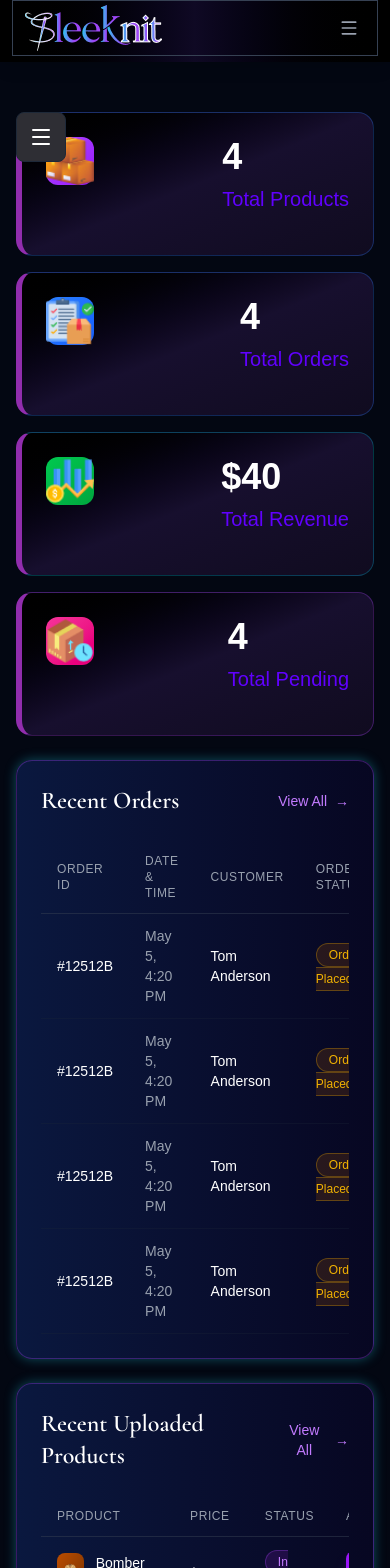
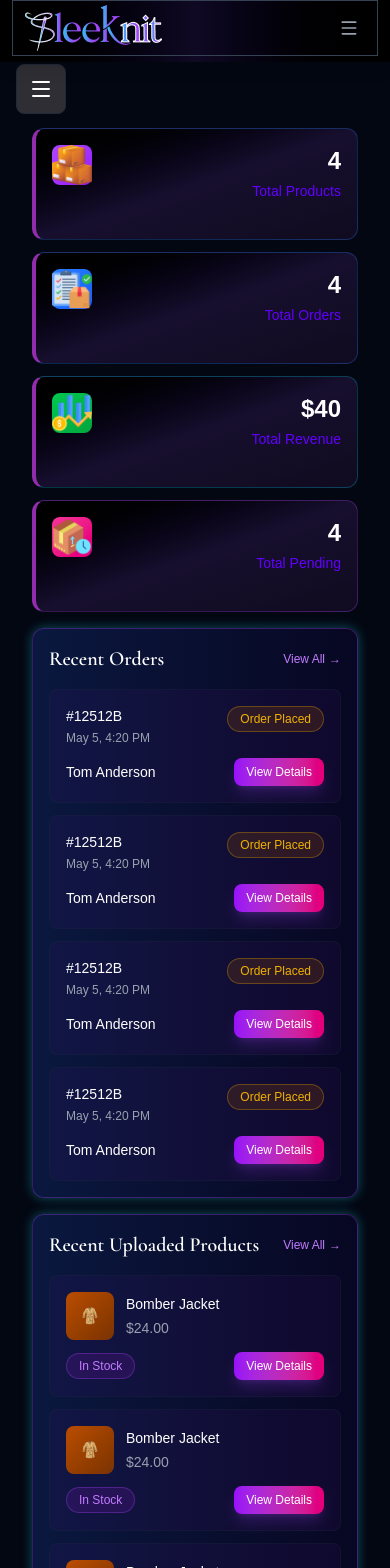
Before and after one commit to abusayedwd/gitgotech-E-commerce-website, a Next.js app: page /vendor-dashboard in a window 390 px wide. Shown: the top 1568 px of the page. Built offline with nearby package versions, Linux system fonts and the light colour scheme.

Commit message:
user page response

```diff
--- a/src/app/vendor-dashboard/layout.tsx
+++ b/src/app/vendor-dashboard/layout.tsx
@@ -32,7 +32,7 @@ export default function VendorDashboardLayout({
           {/* Mobile Menu Button */}
           <button
             onClick={() => setIsMobileMenuOpen(!isMobileMenuOpen)}
-            className="lg:hidden fixed top-28 left-4 z-50 p-3 bg-[#2E2E34] rounded-lg border border-gray-800 hover:bg-gray-800 transition-colors"
+            className="lg:hidden fixed top-16 left-4 z-50 p-3 bg-[#2E2E34] rounded-lg border border-gray-800 hover:bg-gray-800 transition-colors"
           >
             {isMobileMenuOpen ? <X size={24} /> : <Menu size={24} />}
           </button>
--- a/src/components/vendors/Myproduct.tsx
+++ b/src/components/vendors/Myproduct.tsx
@@ -98,24 +98,24 @@ export default function MyProducts() {
   };
 
   return (
-    <div className="bg-gradient-to-br from-gray-900 via-purple-900/10 to-gray-900 border-purple-600/40 shadow-[0_0_12px_rgba(34,211,238,0.35)] border rounded-2xl p-8">
-      <div className="mb-6">
-        <div className="flex justify-between items-center mb-6">
-          <h2 className="text-2xl font-bold text-white">Products</h2>
+    <div className="bg-gradient-to-br from-gray-900 via-purple-900/10 to-gray-900 border-purple-600/40 shadow-[0_0_12px_rgba(34,211,238,0.35)] border rounded-xl md:rounded-2xl p-4 md:p-8">
+      <div className="mb-4 md:mb-6">
+        <div className="flex flex-col sm:flex-row justify-between items-start sm:items-center gap-4 mb-4 md:mb-6">
+          <h2 className="text-xl md:text-2xl font-bold text-white">Products</h2>
           <button
             onClick={handleAddProduct}
-            className="px-6 py-2.5 bg-gradient-to-r from-purple-600 to-pink-600 hover:from-purple-700 hover:to-pink-700 rounded-lg font-medium transition-all shadow-lg shadow-purple-500/20 flex items-center gap-2"
+            className="w-full sm:w-auto px-4 md:px-6 py-2 md:py-2.5 bg-gradient-to-r from-purple-600 to-pink-600 hover:from-purple-700 hover:to-pink-700 rounded-lg font-medium transition-all shadow-lg shadow-purple-500/20 flex items-center justify-center gap-2 text-sm md:text-base"
           >
             <span className="text-xl">+</span> Add Product
           </button>
         </div>
 
         {/* Filter and Search */}
-        <div className="flex gap-4 mb-6">
+        <div className="flex flex-col sm:flex-row gap-3 md:gap-4 mb-4 md:mb-6">
           <select
             value={filterType}
             onChange={(e) => setFilterType(e.target.value)}
-            className="px-4 py-2 bg-gray-800/50 border border-cyan-500/50 rounded-lg focus:outline-none focus:border-cyan-500 transition-colors text-sm text-white backdrop-blur-sm"
+            className="w-full sm:w-auto px-4 py-2 bg-gray-800/50 border border-cyan-500/50 rounded-lg focus:outline-none focus:border-cyan-500 transition-colors text-sm text-white backdrop-blur-sm"
           >
             <option>Filter</option>
             <option>All Products</option>
@@ -128,7 +128,7 @@ export default function MyProducts() {
               placeholder="Search..."
               value={searchTerm}
               onChange={(e) => setSearchTerm(e.target.value)}
-              className="  px-4 py-2 pl-10 bg-gray-800/50 border border-cyan-500/50 rounded-lg focus:outline-none focus:border-cyan-500 transition-colors text-sm text-white placeholder-gray-400 backdrop-blur-sm"
+              className="w-full px-4 py-2 pl-10 bg-gray-800/50 border border-cyan-500/50 rounded-lg focus:outline-none focus:border-cyan-500 transition-colors text-sm text-white placeholder-gray-400 backdrop-blur-sm"
             />
             <svg className="absolute left-3 top-2.5 w-4 h-4 text-gray-400" fill="none" stroke="currentColor" viewBox="0 0 24 24">
               <path strokeLinecap="round" strokeLinejoin="round" strokeWidth={2} d="M21 21l-6-6m2-5a7 7 0 11-14 0 7 7 0 0114 0z" />
@@ -138,7 +138,7 @@ export default function MyProducts() {
       </div>
 
       {/* Product Grid */}
-      <div className="grid grid-cols-1 md:grid-cols-2 lg:grid-cols-3 gap-6">
+      <div className="grid grid-cols-1 sm:grid-cols-2 lg:grid-cols-3 gap-4 md:gap-6">
         {products.map((product) => (
           <div
             key={product.id}
@@ -152,43 +152,36 @@ export default function MyProducts() {
                 className="w-full h-full object-cover group-hover:scale-110 transition-transform duration-300"
               />
 
-
               {/* Stock Badge */}
-              <div className="absolute bottom-3 flex justify-between gap-10 right-3 ">
+              <div className="absolute bottom-2 md:bottom-3 left-2 right-2 md:left-auto md:right-3 flex justify-between md:justify-end gap-2 md:gap-10">
                 <button
                   onClick={() => router.push("products/edit-product")}
-                className='bg-blue-500 px-5 rounded'>Edit</button>
-                <span className={`px-3 py-2 text-xs font-medium ${
+                  className='bg-blue-500 px-3 md:px-5 py-1.5 md:py-2 rounded text-xs md:text-sm text-white font-medium hover:bg-blue-600 transition-colors'
+                >
+                  Edit
+                </button>
+                <span className={`px-2 md:px-3 py-1.5 md:py-2 text-xs md:text-base font-medium ${
                   product.stockStatus === 'Stock'
-                    ? 'bg-[#BAFF9466] backdrop-blur-[4px] text-[16px] font-normal text-[#00AA33] font-poppins'
-                    : 'bg-[#AEAEAE66] backdrop-blur-[4px] text-black text-[16px] font-normal font-poppins'
+                    ? 'bg-[#BAFF9466] backdrop-blur-[4px] text-[#00AA33] font-poppins'
+                    : 'bg-[#AEAEAE66] backdrop-blur-[4px] text-black font-poppins'
                 }`}>
                   {product.stockStatus}
                 </span>
               </div>
-
-              {/* Out of Stock Overlay */}
-              {/* {product.stockStatus === 'Out of stock' && (
-                <div className="absolute inset-0 bg-black/40 backdrop-blur-[2px] flex items-center justify-center">
-
-                </div>
-              )} */}
             </div>
 
             {/* Product Info */}
-            <div className="p-4">
-              <div className="flex items-start justify-between mb-2">
-                <div className="flex gap-4 justify-around items-center">
-                  <div className="text-lg font-bold text-white mb-1">{product.price}</div>
-                  <div className="flex items-center gap-2 mb-1">
+            <div className="p-3 md:p-4">
+              <div className="flex flex-col sm:flex-row items-start sm:items-center justify-between gap-2 mb-2">
+                <div className="text-base md:text-lg font-bold text-white">{product.price}</div>
+                <div className="flex items-center gap-2">
                   {renderStars(product.rating)}
                   <span className="text-xs text-gray-400">{product.reviews} Reviews</span>
                 </div>
               </div>
-              </div>
 
-              <h3 className="text-base font-semibold text-white mb-1">{product.name}</h3>
-              <p className="text-sm text-red-400 flex items-center gap-1">
+              <h3 className="text-sm md:text-base font-semibold text-white mb-1">{product.name}</h3>
+              <p className="text-xs md:text-sm text-red-400 flex items-center gap-1">
                 <span className="text-red-500">👤</span> {product.seller}
               </p>
             </div>
--- a/src/components/vendors/VendorDashboard.tsx
+++ b/src/components/vendors/VendorDashboard.tsx
@@ -1,148 +1,14 @@
-// 'use client';
-
-// import React from 'react';
-
-// export default function DashboardPage() {
-//   const stats = [
-//     { title: 'Total Products', value: '4', icon: '📦' },
-//     { title: 'Total Orders', value: '4', icon: '📊', color: 'from-purple-500 to-purple-600' },
-//     { title: 'Total Revenue', value: '$40', icon: '📈', color: 'from-blue-500 to-blue-600' },
-//     { title: 'Total Pending', value: '4', icon: '⏳', color: 'from-pink-500 to-pink-600' }
-//   ];
-
-//   const orders = [
-//     { id: '#125126', date: 'May 6, 4:20 PM', customer: 'Tom Anderson', status: 'Order Placed' },
-//     { id: '#125126', date: 'May 6, 4:20 PM', customer: 'Tom Anderson', status: 'Order Placed' },
-//     { id: '#125126', date: 'May 6, 4:20 PM', customer: 'Tom Anderson', status: 'Order Placed' },
-//     { id: '#125126', date: 'May 6, 4:20 PM', customer: 'Tom Anderson', status: 'Order Placed' }
-//   ];
-
-//   const products = [
-//     { name: 'Bomber Jacket', price: '$24.00', status: 'In Stock' },
-//     { name: 'Bomber Jacket', price: '$24.00', status: 'In Stock' },
-//     { name: 'Bomber Jacket', price: '$24.00', status: 'In Stock' },
-//     { name: 'Bomber Jacket', price: '$24.00', status: 'In Stock' }
-//   ];
-
-//   return (
-//     <>
-//       {/* Stats Cards */}
-//       <div className="grid grid-cols-1 md:grid-cols-2 lg:grid-cols-4 gap-6 mb-8">
-//         {stats.map((stat, index) => (
-//           <div
-//             key={index}
-//             className="bg-gray-900 border border-gray-800 rounded-2xl p-6 hover:border-gray-700 transition-all"
-//           >
-//             <div className="flex items-center gap-4">
-//               <div className={`w-14 h-14 bg-gradient-to-br ${stat.color} rounded-xl flex items-center justify-center text-2xl`}>
-//                 {stat.icon}
-//               </div>
-//               <div>
-//                 <div className="text-3xl font-bold">{stat.value}</div>
-//                 <div className="text-sm text-gray-400 mt-1">{stat.title}</div>
-//               </div>
-//             </div>
-//           </div>
-//         ))}
-//       </div>
-
-//       {/* Recent Orders */}
-//       <div className="bg-gray-900 border border-gray-800 rounded-2xl p-6 mb-8">
-//         <div className="flex justify-between items-center mb-6">
-//           <h2 className="text-xl font-bold">Recent Orders</h2>
-//           <button className="text-purple-500 hover:text-purple-400 text-sm font-medium flex items-center gap-2">
-//             View All →
-//           </button>
-//         </div>
-//         <div className="overflow-x-auto">
-//           <table className="w-full">
-//             <thead>
-//               <tr className="border-b border-gray-800">
-//                 <th className="text-left py-4 px-4 text-sm font-medium text-gray-400">Order ID</th>
-//                 <th className="text-left py-4 px-4 text-sm font-medium text-gray-400">Date & Time</th>
-//                 <th className="text-left py-4 px-4 text-sm font-medium text-gray-400">Customer</th>
-//                 <th className="text-left py-4 px-4 text-sm font-medium text-gray-400">Order Status</th>
-//                 <th className="text-left py-4 px-4 text-sm font-medium text-gray-400">Action</th>
-//               </tr>
-//             </thead>
-//             <tbody>
-//               {orders.map((order, index) => (
-//                 <tr key={index} className="border-b border-gray-800 hover:bg-gray-800/50 transition-colors">
-//                   <td className="py-4 px-4 text-sm">{order.id}</td>
-//                   <td className="py-4 px-4 text-sm text-gray-400">{order.date}</td>
-//                   <td className="py-4 px-4 text-sm">{order.customer}</td>
-//                   <td className="py-4 px-4">
-//                     <span className="px-3 py-1 bg-yellow-900/30 text-yellow-500 rounded-full text-xs font-medium">
-//                       {order.status}
-//                     </span>
-//                   </td>
-//                   <td className="py-4 px-4">
-//                     <button className="px-4 py-2 bg-purple-600 hover:bg-purple-700 rounded-lg text-sm font-medium transition-colors">
-//                       View Details
-//                     </button>
-//                   </td>
-//                 </tr>
-//               ))}
-//             </tbody>
-//           </table>
-//         </div>
-//       </div>
-
-//       {/* Recent Uploaded Products */}
-//       <div className="bg-gray-900 border border-gray-800 rounded-2xl p-6">
-//         <div className="flex justify-between items-center mb-6">
-//           <h2 className="text-xl font-bold">Recent Uploaded Products</h2>
-//           <button className="text-purple-500 hover:text-purple-400 text-sm font-medium flex items-center gap-2">
-//             View All →
-//           </button>
-//         </div>
-//         <div className="overflow-x-auto">
-//           <table className="w-full">
-//             <thead>
-//               <tr className="border-b border-gray-800">
-//                 <th className="text-left py-4 px-4 text-sm font-medium text-gray-400">Product</th>
-//                 <th className="text-left py-4 px-4 text-sm font-medium text-gray-400">Price</th>
-//                 <th className="text-left py-4 px-4 text-sm font-medium text-gray-400">Status</th>
-//                 <th className="text-left py-4 px-4 text-sm font-medium text-gray-400">Action</th>
-//               </tr>
-//             </thead>
-//             <tbody>
-//               {products.map((product, index) => (
-//                 <tr key={index} className="border-b border-gray-800 hover:bg-gray-800/50 transition-colors">
-//                   <td className="py-4 px-4">
-//                     <div className="flex items-center gap-3">
-//                       <div className="w-10 h-10 bg-gray-800 rounded-lg"></div>
-//                       <span className="text-sm">{product.name}</span>
-//                     </div>
-//                   </td>
-//                   <td className="py-4 px-4 text-sm">{product.price}</td>
-//                   <td className="py-4 px-4">
-//                     <span className="px-3 py-1 bg-purple-900/30 text-purple-400 rounded-full text-xs font-medium">
-//                       {product.status}
-//                     </span>
-//                   </td>
-//                   <td className="py-4 px-4">
-//                     <button className="px-4 py-2 bg-purple-600 hover:bg-purple-700 rounded-lg text-sm font-medium transition-colors">
-//                       View Details
-//                     </button>
-//                   </td>
-//                 </tr>
-//               ))}
-//             </tbody>
-//           </table>
-//         </div>
-//       </div>
-//     </>
-//   );
-// }
-
+"use client";
 
 
 import Image from "next/image";
-import React from "react";
+import React, { use } from "react";
 import productIcon from "./../../../public/images/product.png";
+import { useRouter } from "next/navigation";
 
 export default function DashboardHome() {
+ const router = useRouter()
+
   const stats = [
     {
       title: "Total Products",
@@ -209,20 +75,23 @@ export default function DashboardHome() {
   ];
 
   return (
-    <div className="space-y-6">
+    <div className="space-y-4 md:space-y-6 p-4 md:p-0">
       {/* Stats Cards */}
-      <div className="grid grid-cols-1 sm:grid-cols-2 lg:grid-cols-4 gap-4">
+      <div className="grid grid-cols-1 sm:grid-cols-2 lg:grid-cols-4 gap-3 md:gap-4">
         {stats.map((stat, index) => (
           <div
             key={index}
-            className={` bg-gradient-to-tl from-[#100b1f] via-[#170f2e] to-black
- border border-l-[#912DAD] border-l-6
-
-  ${stat.borderColor} rounded-2xl p-6 hover:shadow-lg hover:shadow-purple-500/10 h-36 transition-all`}
+            className={`bg-gradient-to-tl from-[#100b1f] via-[#170f2e] to-black
+              border border-l-[#912DAD] border-l-4 md:border-l-6
+              ${stat.borderColor} rounded-xl md:rounded-2xl p-4 md:p-6
+              hover:shadow-lg hover:shadow-purple-500/10
+              h-28 sm:h-32 md:h-36 transition-all`}
           >
-            <div className="flex items-start justify-between">
+            <div className="flex items-start justify-between h-full">
               <div
-                className={`w-12 h-12 bg-gradient-to-br ${stat.color} rounded-xl flex items-center justify-center text-2xl`}
+                className={`w-10 h-10 sm:w-11 sm:h-11 md:w-12 md:h-12
+                  bg-gradient-to-br ${stat.color} rounded-lg md:rounded-xl
+                  flex items-center justify-center flex-shrink-0`}
               >
                 <img
                   src={stat.icon}
@@ -230,9 +99,11 @@ export default function DashboardHome() {
                   className="w-full h-full object-contain"
                 />
               </div>
-              <div>
-                <div className="text-4xl font-bold mb-2">{stat.value}</div>
-                <div className="text-xl font-normal text-[#6100FF]">
+              <div className="text-right">
+                <div className="text-2xl sm:text-3xl md:text-4xl font-bold mb-1 md:mb-2">
+                  {stat.value}
+                </div>
+                <div className="text-sm sm:text-base md:text-xl font-normal text-[#6100FF]">
                   {stat.title}
                 </div>
               </div>
@@ -242,15 +113,46 @@ export default function DashboardHome() {
       </div>
 
       {/* Recent Orders */}
-      <div className="bg-gradient-to-l from-[#070722] to-[#0a183f] border shadow-[0_0_12px_rgba(34,211,238,0.35)] border-purple-500/30 rounded-2xl p-6">
-        <div className="flex justify-between items-center mb-6">
-          <h2 className="text-2xl font-semibold font-cormorant">Recent Orders</h2>
-          <button className="text-purple-400 hover:text-purple-300 text-sm font-medium flex items-center gap-2 transition-colors">
+      <div className="bg-gradient-to-l from-[#070722] to-[#0a183f] border shadow-[0_0_12px_rgba(34,211,238,0.35)] border-purple-500/30 rounded-xl md:rounded-2xl p-4 md:p-6">
+        <div className="flex justify-between items-center mb-4 md:mb-6">
+          <h2 className="text-xl md:text-2xl font-semibold font-cormorant">
+            Recent Orders
+          </h2>
+          <button
+          onClick={() => router.push("/vendor-dashboard/orders")}
+          className="text-purple-400 cursor-pointer hover:text-purple-300 text-xs md:text-sm font-medium flex items-center gap-1 md:gap-2 transition-colors">
             View All <span>→</span>
           </button>
         </div>
 
-        <div className="overflow-x-auto">
+        {/* Mobile Card View */}
+        <div className="block md:hidden space-y-3">
+          {recentOrders.map((order, index) => (
+            <div
+              key={index}
+              className="bg-purple-900/10 border border-gray-800/30 rounded-lg p-4 hover:bg-purple-900/20 transition-colors"
+            >
+              <div className="flex justify-between items-start mb-3">
+                <div>
+                  <div className="text-sm font-medium mb-1">{order.id}</div>
+                  <div className="text-xs text-gray-400">{order.date}</div>
+                </div>
+                <span className="px-3 py-1 bg-yellow-900/30 text-yellow-500 border border-yellow-500/30 rounded-full text-xs font-medium">
+                  {order.status}
+                </span>
+              </div>
+              <div className="flex justify-between items-center">
+                <span className="text-sm">{order.customer}</span>
+                <button className="px-3 py-1.5 bg-gradient-to-r from-purple-600 to-pink-600 hover:from-purple-700 hover:to-pink-700 rounded-lg text-xs font-medium transition-all shadow-lg shadow-purple-500/20">
+                  View Details
+                </button>
+              </div>
+            </div>
+          ))}
+        </div>
+
+        {/* Desktop Table View */}
+        <div className="hidden md:block overflow-x-auto">
           <table className="w-full">
             <thead>
               <tr className="border-b border-gray-700/50">
@@ -300,15 +202,48 @@ export default function DashboardHome() {
       </div>
 
       {/* Recent Uploaded Products */}
-      <div className="bg-gradient-to-l from-[#070722] to-[#0a183f] shadow-[0_0_12px_rgba(34,211,238,0.35)] border border-purple-500/30 rounded-2xl p-6">
-        <div className="flex justify-between items-center mb-6">
-          <h2 className="text-2xl font-semibold font-cormorant">Recent Uploaded Products</h2>
-          <button className="text-purple-400 hover:text-purple-300 text-sm font-medium flex items-center gap-2 transition-colors">
+      <div className="bg-gradient-to-l from-[#070722] to-[#0a183f] shadow-[0_0_12px_rgba(34,211,238,0.35)] border border-purple-500/30 rounded-xl md:rounded-2xl p-4 md:p-6">
+        <div className="flex justify-between items-center mb-4 md:mb-6">
+          <h2 className="text-xl md:text-2xl font-semibold font-cormorant">
+            Recent Uploaded Products
+          </h2>
+          <button
+          onClick={() => router.push("/vendor-dashboard/products")}
+           className="text-purple-400 cursor-pointer hover:text-purple-300 text-xs md:text-sm font-medium flex items-center gap-1 md:gap-2 transition-colors">
             View All <span>→</span>
           </button>
         </div>
 
-        <div className="overflow-x-auto">
+        {/* Mobile Card View */}
+        <div className="block md:hidden space-y-3">
+          {recentProducts.map((product, index) => (
+            <div
+              key={index}
+              className="bg-purple-900/10 border border-gray-800/30 rounded-lg p-4 hover:bg-purple-900/20 transition-colors"
+            >
+              <div className="flex items-center gap-3 mb-3">
+                <div className="w-12 h-12 bg-gradient-to-br from-amber-700 to-amber-900 rounded-lg flex items-center justify-center flex-shrink-0">
+                  🧥
+                </div>
+                <div className="flex-1">
+                  <div className="text-sm font-medium mb-1">{product.name}</div>
+                  <div className="text-sm text-gray-400">{product.price}</div>
+                </div>
+              </div>
+              <div className="flex justify-between items-center">
+                <span className="px-3 py-1 bg-purple-900/30 text-purple-400 border border-purple-500/30 rounded-full text-xs font-medium">
+                  {product.status}
+                </span>
+                <button className="px-3 py-1.5 bg-gradient-to-r from-purple-600 to-pink-600 hover:from-purple-700 hover:to-pink-700 rounded-lg text-xs font-medium transition-all shadow-lg shadow-purple-500/20">
+                  View Details
+                </button>
+              </div>
+            </div>
+          ))}
+        </div>
+
+        {/* Desktop Table View */}
+        <div className="hidden md:block overflow-x-auto">
           <table className="w-full">
             <thead>
               <tr className="border-b border-gray-700/50">
```
Also changed, not shown: src/components/vendors/OrderHistory.tsx (+48 -18 lines). Lines whose indentation alone changed are shown as unchanged.
